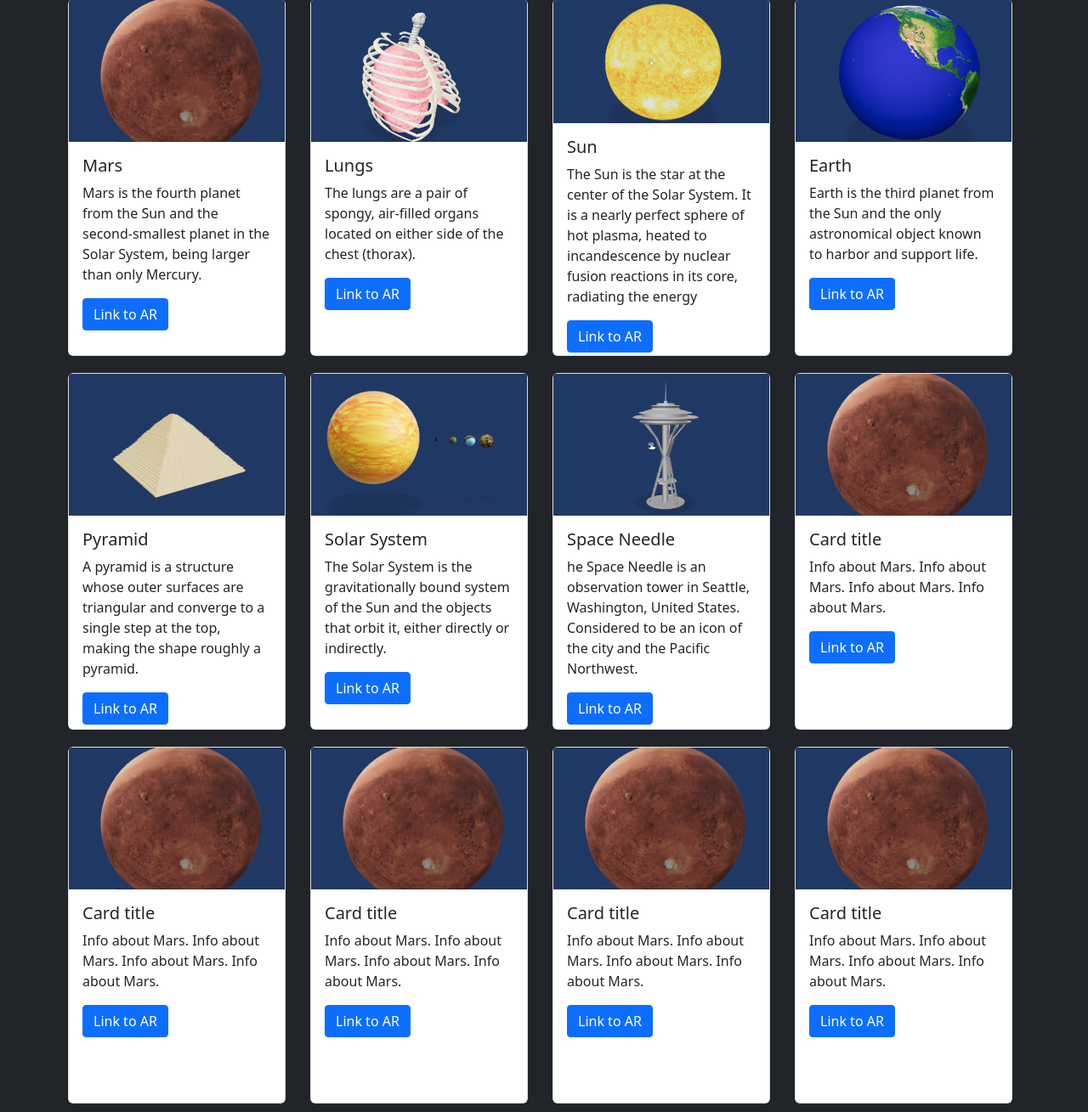
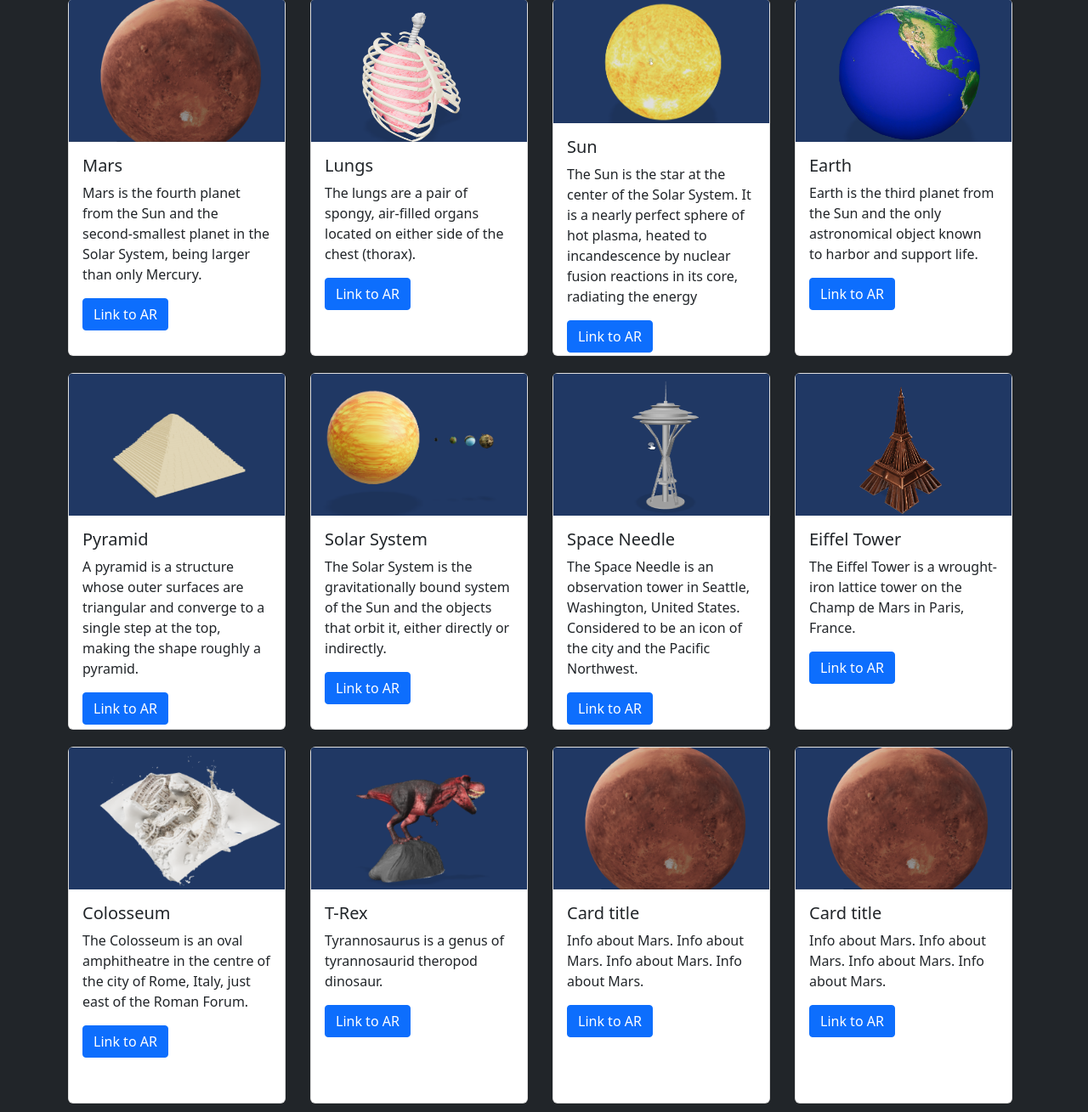
Before and after one commit to alvinbengeorge/Webschool, a Flask app: template templates/Gallery.html in a window 1280 px wide. Shown: the part 81-1390 px from the top of the page at 85% size. Run offline with Flask 2, Linux system fonts and the light colour scheme; the template is opened without the code that fills it, so the values that code supplies are empty.

Commit message:
Updated Gallery.html

```diff
--- a/templates/Gallery.html
+++ b/templates/Gallery.html
@@ -108,8 +108,38 @@
             <img src="Space Needle.png" class="card-img-top" alt="..." style="height:40%;">
             <div class="card-body">
               <h5 class="card-title">Space Needle</h5>
-              <p class="card-text">he Space Needle is an observation tower in Seattle, Washington, United States. Considered to be an icon of the city and the Pacific Northwest.</p>
+              <p class="card-text">The Space Needle is an observation tower in Seattle, Washington, United States. Considered to be an icon of the city and the Pacific Northwest.</p>
               <a href="https://console.echoar.xyz/webar?key=snowy-firefly-0544&entry=25de17ce-56ea-40db-aa88-68371a257827" class="btn btn-primary">Link to AR</a>
+            </div>
+          </div>
+        </div>
+        <div class="col" style="padding:10px;">
+          <div class="card" style="width: 16rem; border-radius:6px; height:420px;">
+            <img src="Eiffel.png" class="card-img-top" alt="..." style="height:40%;">
+            <div class="card-body">
+              <h5 class="card-title">Eiffel Tower</h5>
+              <p class="card-text">The Eiffel Tower is a wrought-iron lattice tower on the Champ de Mars in Paris, France. </p>
+              <a href="https://console.echoar.xyz/webar?key=shiny-sky-7689&entry=92b7cf4a-ee63-49b3-852f-186dec0bdb89" class="btn btn-primary">Link to AR</a>
+            </div>
+          </div>
+        </div>
+        <div class="col" style="padding:10px;">
+          <div class="card" style="width: 16rem; border-radius:6px; height:420px;">
+            <img src="Colosseum.png" class="card-img-top" alt="..." style="height:40%;">
+            <div class="card-body">
+              <h5 class="card-title">Colosseum</h5>
+              <p class="card-text">The Colosseum is an oval amphitheatre in the centre of the city of Rome, Italy, just east of the Roman Forum.</p>
+              <a href="https://console.echoar.xyz/webar?key=shiny-sky-7689&entry=e96e9c40-0c90-4929-8186-b24af025e0e8" class="btn btn-primary">Link to AR</a>
+            </div>
+          </div>
+        </div>
+        <div class="col" style="padding:10px;">
+          <div class="card" style="width: 16rem; border-radius:6px; height:420px;">
+            <img src="TREX.png" class="card-img-top" alt="..." style="height:40%;">
+            <div class="card-body">
+              <h5 class="card-title">T-Rex</h5>
+              <p class="card-text">Tyrannosaurus is a genus of tyrannosaurid theropod dinosaur. </p>
+              <a href="https://console.echoar.xyz/webar?key=shiny-sky-7689&entry=2d402140-4cfa-4cd6-a930-c12eb4a84f81" class="btn btn-primary">Link to AR</a>
             </div>
           </div>
         </div>
@@ -133,33 +163,3 @@
             </div>
           </div>
         </div>
-        <div class="col" style="padding:10px;">
-          <div class="card" style="width: 16rem; border-radius:6px; height:420px;">
-            <img src="Mars.png" class="card-img-top" alt="..." style="height:40%;">
-            <div class="card-body">
-              <h5 class="card-title">Card title</h5>
-              <p class="card-text">Info about Mars. Info about Mars. Info about Mars. Info about Mars.</p>
-              <a href="https://console.echoar.xyz/webar?key=shiny-sky-7689&entry=92bdf20f-3655-4f7e-9780-2f01cc59d32f" class="btn btn-primary">Link to AR</a>
-            </div>
-          </div>
-        </div>
-        <div class="col" style="padding:10px;">
-          <div class="card" style="width: 16rem; border-radius:6px; height:420px;">
-            <img src="Mars.png" class="card-img-top" alt="..." style="height:40%;">
-            <div class="card-body">
-              <h5 class="card-title">Card title</h5>
-              <p class="card-text">Info about Mars. Info about Mars. Info about Mars. Info about Mars.</p>
-              <a href="https://console.echoar.xyz/webar?key=shiny-sky-7689&entry=92bdf20f-3655-4f7e-9780-2f01cc59d32f" class="btn btn-primary">Link to AR</a>
-            </div>
-          </div>
-        </div>
-        <div class="col" style="padding:10px;">
-          <div class="card" style="width: 16rem; border-radius:6px; height:420px;">
-            <img src="Mars.png" class="card-img-top" alt="..." style="height:40%;">
-            <div class="card-body">
-              <h5 class="card-title">Card title</h5>
-              <p class="card-text">Info about Mars. Info about Mars. Info about Mars. Info about Mars.</p>
-              <a href="https://console.echoar.xyz/webar?key=shiny-sky-7689&entry=92bdf20f-3655-4f7e-9780-2f01cc59d32f" class="btn btn-primary">Link to AR</a>
-            </div>
-          </div>
-        </div>
```
Also changed, not shown: templates/Colosseum.png (added), templates/Eiffel.png (added), templates/TREX.png (added).
